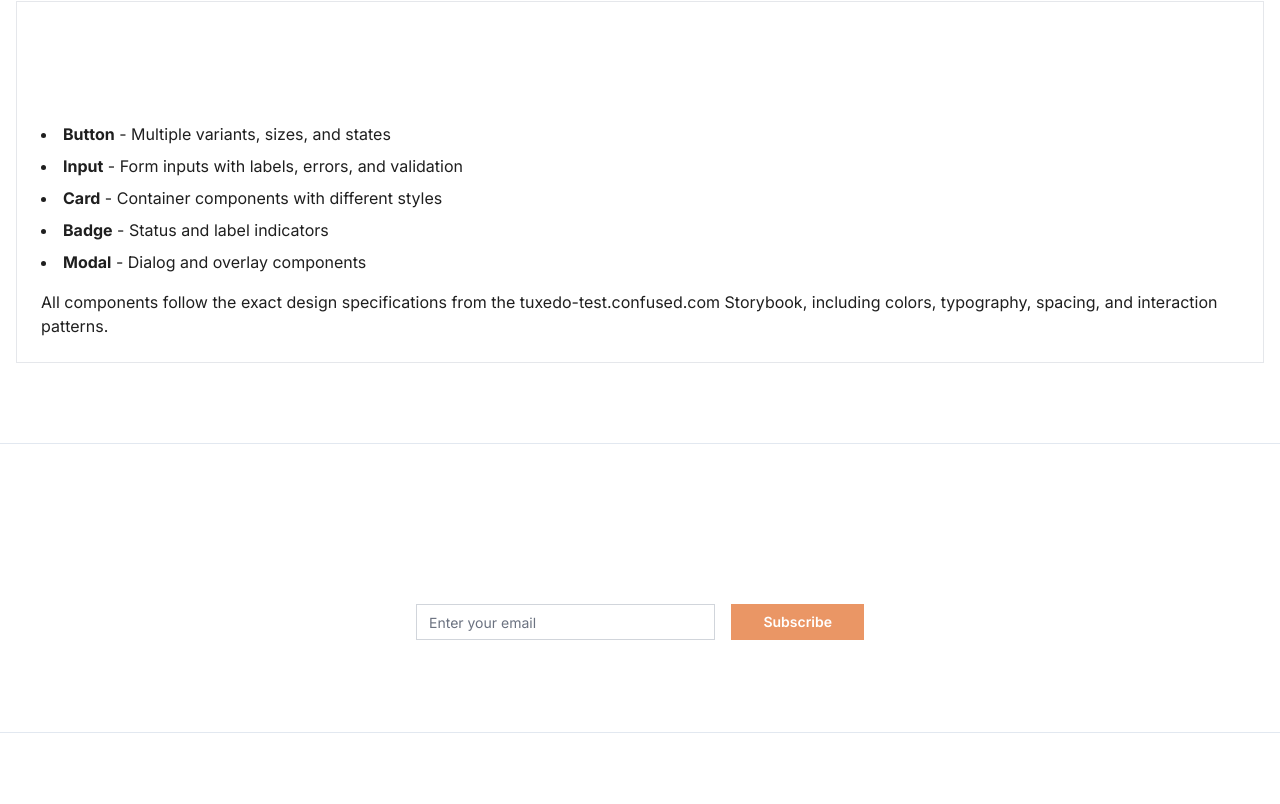
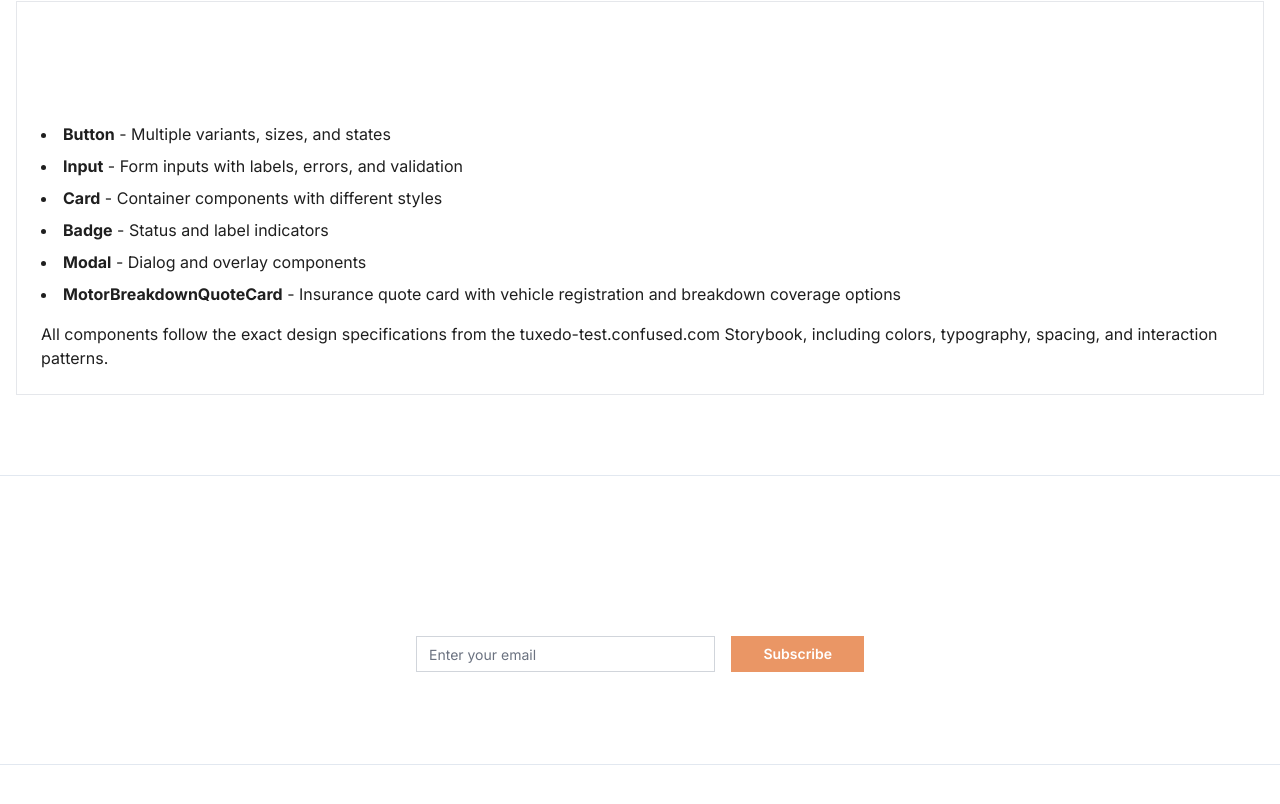
Before and after one commit to jonjaffe/confusing-demo, a React (Vite) app: page /tuxedo in a window 1280 px wide. Shown: the part 3655-4459 px from the top of the page. Built offline with nearby package versions, Linux system fonts and the light colour scheme; the HTML template or start-up script is replaced by a standard one; what @builder.io/react would draw is missing.

Commit message:
Update summary section to include MotorBreakdownQuoteCard
cgen-31fabe9ca4a64cd2b997cbf266a6589d

```diff
--- a/src/pages/TuxedoShowcase.tsx
+++ b/src/pages/TuxedoShowcase.tsx
@@ -355,6 +355,13 @@ const TuxedoShowcase = () => {
                   <strong className="text-brand-amber">Modal</strong> - Dialog
                   and overlay components
                 </li>
+                <li>
+                  <strong className="text-brand-amber">
+                    MotorBreakdownQuoteCard
+                  </strong>{" "}
+                  - Insurance quote card with vehicle registration and breakdown
+                  coverage options
+                </li>
               </ul>
               <p>
                 All components follow the exact design specifications from the
```
